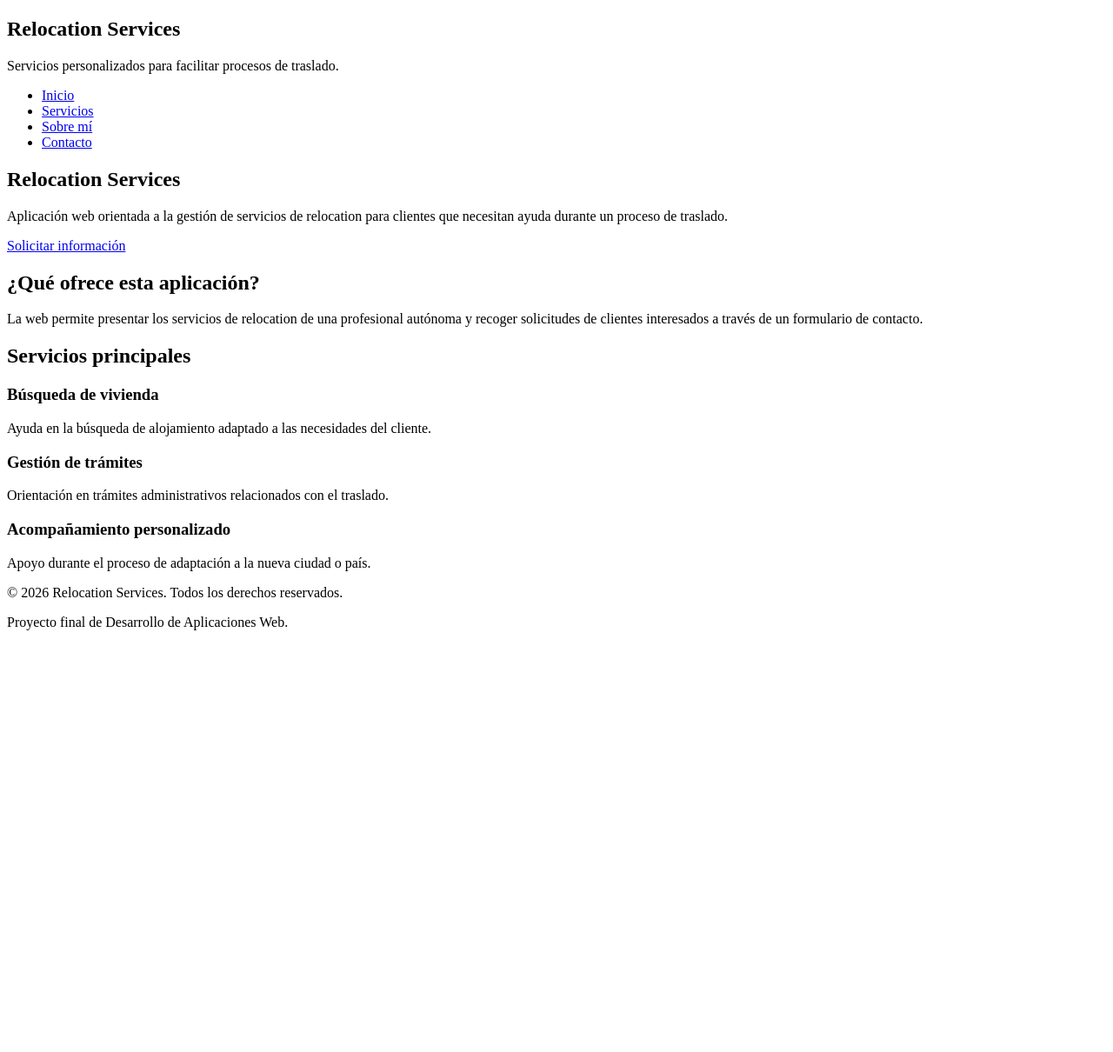
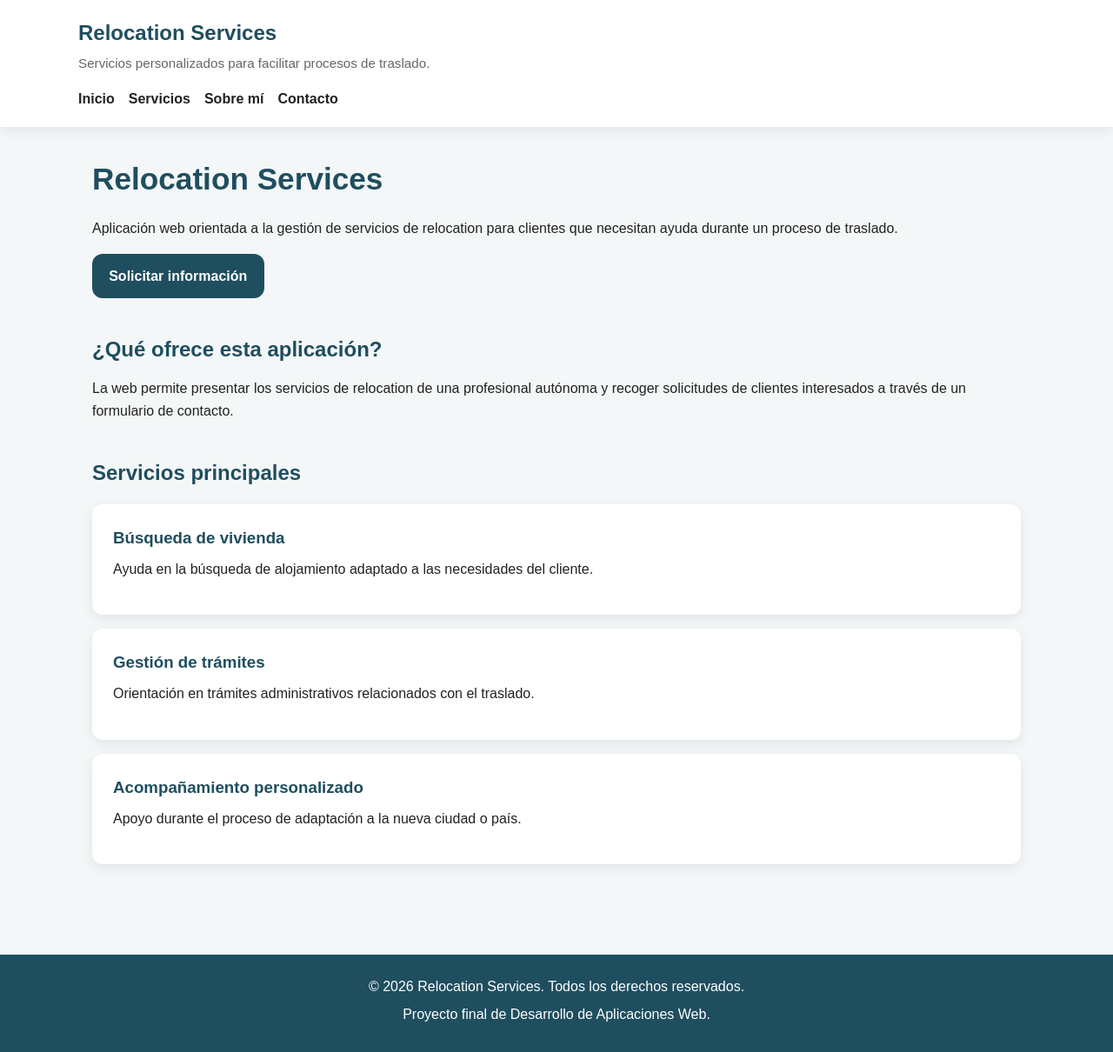
Before and after one commit to githacker2005/Proyectofinal, a PHP site: page /index.php in a window 1280 px wide. Shown: the whole page at 87% size. Before the commit the page ends 725 px from the top, so only its background shows below. Run offline with PHP 8.4, Linux system fonts and the light colour scheme.

Commit message:
Añadir estilos generales y variables CSS

```diff
--- /dev/null
+++ b/css/style.css
@@ -0,0 +1,230 @@
+/* =========================
+   VARIABLES GENERALES
+========================= */
+
+:root {
+    --color-principal: #1f4e5f;
+    --color-secundario: #f4f7f8;
+    --color-acento: #d9a441;
+    --color-texto: #222222;
+    --color-texto-suave: #666666;
+    --color-blanco: #ffffff;
+
+    --fuente-principal: Arial, Helvetica, sans-serif;
+
+    --ancho-maximo: 1100px;
+    --borde-redondeado: 12px;
+    --sombra-suave: 0 4px 14px rgba(0, 0, 0, 0.08);
+}
+
+/* =========================
+   RESET BÁSICO
+========================= */
+
+* {
+    margin: 0;
+    padding: 0;
+    box-sizing: border-box;
+}
+
+body {
+    font-family: var(--fuente-principal);
+    color: var(--color-texto);
+    background-color: var(--color-secundario);
+    line-height: 1.6;
+}
+
+/* =========================
+   ESTRUCTURA GENERAL
+========================= */
+
+main {
+    max-width: var(--ancho-maximo);
+    margin: 0 auto;
+    padding: 2rem 1rem;
+}
+
+section {
+    margin-bottom: 2.5rem;
+}
+
+article {
+    background-color: var(--color-blanco);
+    padding: 1.5rem;
+    margin-top: 1rem;
+    border-radius: var(--borde-redondeado);
+    box-shadow: var(--sombra-suave);
+}
+
+/* =========================
+   CABECERA
+========================= */
+
+header {
+    background-color: var(--color-blanco);
+    padding: 1.2rem 1rem;
+    box-shadow: var(--sombra-suave);
+}
+
+header > div,
+nav {
+    max-width: var(--ancho-maximo);
+    margin: 0 auto;
+}
+
+header h2 {
+    color: var(--color-principal);
+    margin-bottom: 0.2rem;
+}
+
+header p {
+    color: var(--color-texto-suave);
+    font-size: 0.95rem;
+}
+
+/* =========================
+   NAVEGACIÓN
+========================= */
+
+nav {
+    margin-top: 1rem;
+}
+
+nav ul {
+    list-style: none;
+    display: flex;
+    gap: 1rem;
+    flex-wrap: wrap;
+}
+
+nav a {
+    text-decoration: none;
+    color: var(--color-texto);
+    font-weight: bold;
+}
+
+nav a:hover {
+    color: var(--color-principal);
+}
+
+/* =========================
+   TEXTOS
+========================= */
+
+h1 {
+    color: var(--color-principal);
+    font-size: 2.2rem;
+    margin-bottom: 1rem;
+}
+
+h2 {
+    color: var(--color-principal);
+    margin-bottom: 0.8rem;
+}
+
+h3 {
+    color: var(--color-principal);
+    margin-bottom: 0.5rem;
+}
+
+p {
+    margin-bottom: 1rem;
+}
+
+/* =========================
+   BOTONES Y ENLACES DESTACADOS
+========================= */
+
+a,
+button {
+    transition: 0.2s ease;
+}
+
+section > a,
+button {
+    display: inline-block;
+    background-color: var(--color-principal);
+    color: var(--color-blanco);
+    padding: 0.8rem 1.2rem;
+    border-radius: var(--borde-redondeado);
+    text-decoration: none;
+    border: none;
+    cursor: pointer;
+    font-weight: bold;
+}
+
+section > a:hover,
+button:hover {
+    background-color: var(--color-acento);
+    color: var(--color-texto);
+}
+
+/* =========================
+   FORMULARIOS
+========================= */
+
+form {
+    background-color: var(--color-blanco);
+    padding: 1.5rem;
+    border-radius: var(--borde-redondeado);
+    box-shadow: var(--sombra-suave);
+}
+
+form div {
+    margin-bottom: 1rem;
+}
+
+label {
+    display: block;
+    font-weight: bold;
+    margin-bottom: 0.4rem;
+}
+
+input,
+textarea {
+    width: 100%;
+    padding: 0.8rem;
+    border: 1px solid #cccccc;
+    border-radius: 8px;
+    font-family: var(--fuente-principal);
+}
+
+textarea {
+    min-height: 120px;
+    resize: vertical;
+}
+
+/* =========================
+   FOOTER
+========================= */
+
+footer {
+    background-color: var(--color-principal);
+    color: var(--color-blanco);
+    text-align: center;
+    padding: 1.5rem 1rem;
+    margin-top: 2rem;
+}
+
+footer p {
+    margin-bottom: 0.4rem;
+}
+
+/* =========================
+   RESPONSIVE
+========================= */
+
+@media (max-width: 768px) {
+    h1 {
+        font-size: 1.8rem;
+    }
+
+    nav ul {
+        flex-direction: column;
+        gap: 0.5rem;
+    }
+
+    main {
+        padding: 1.5rem 1rem;
+    }
+}
--- a/includes/header.php
+++ b/includes/header.php
@@ -12,6 +12,7 @@ $currentPage = basename($_SERVER['PHP_SELF']);
     <meta charset="UTF-8">
     <meta name="viewport" content="width=device-width, initial-scale=1.0">
     <title><?= $pageTitle ?></title>
+    <link rel="stylesheet" href="css/style.css">
 </head>
 <body>
 
```
